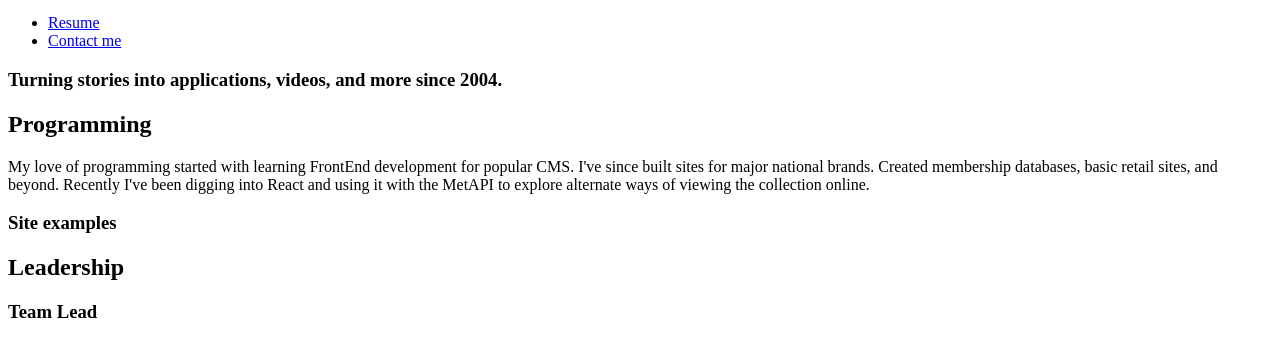
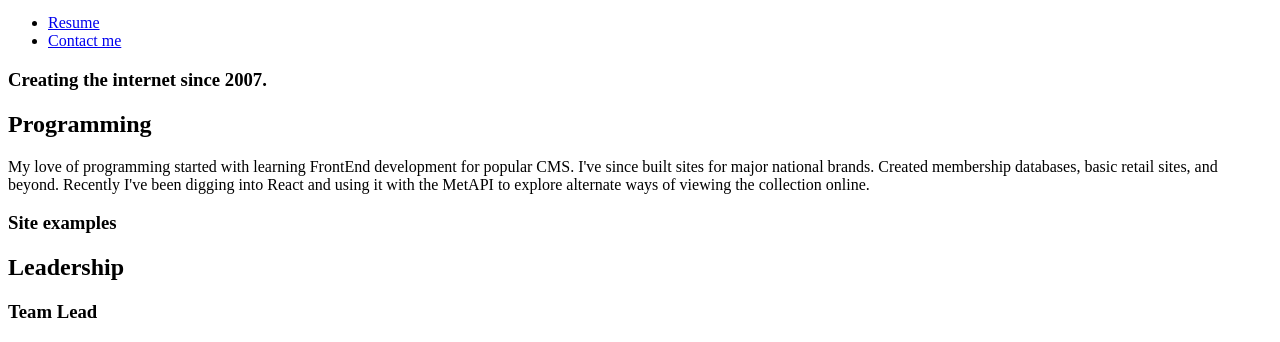
Before and after one commit to sarahp/sarahpstudio2024, a Gatsby site: page / in a window 1280 px wide. Shown: the part 595-937 px from the top of the page. Built offline with nearby package versions, Linux system fonts and the light colour scheme; Gatsby itself is replaced by a stand-in of ours.

Commit message:
Updating the tagline.

```diff
--- a/src/pages/index.js
+++ b/src/pages/index.js
@@ -43,7 +43,7 @@ const IndexPage = () => {
                     </ul>
                   </div>
                   <div className="tagline">
-                    <h3>Turning stories into applications, videos, and more since 2004.</h3>
+                    <h3>Creating the internet since 2007.</h3>
                   </div>
                 </div>
               </div>
```
